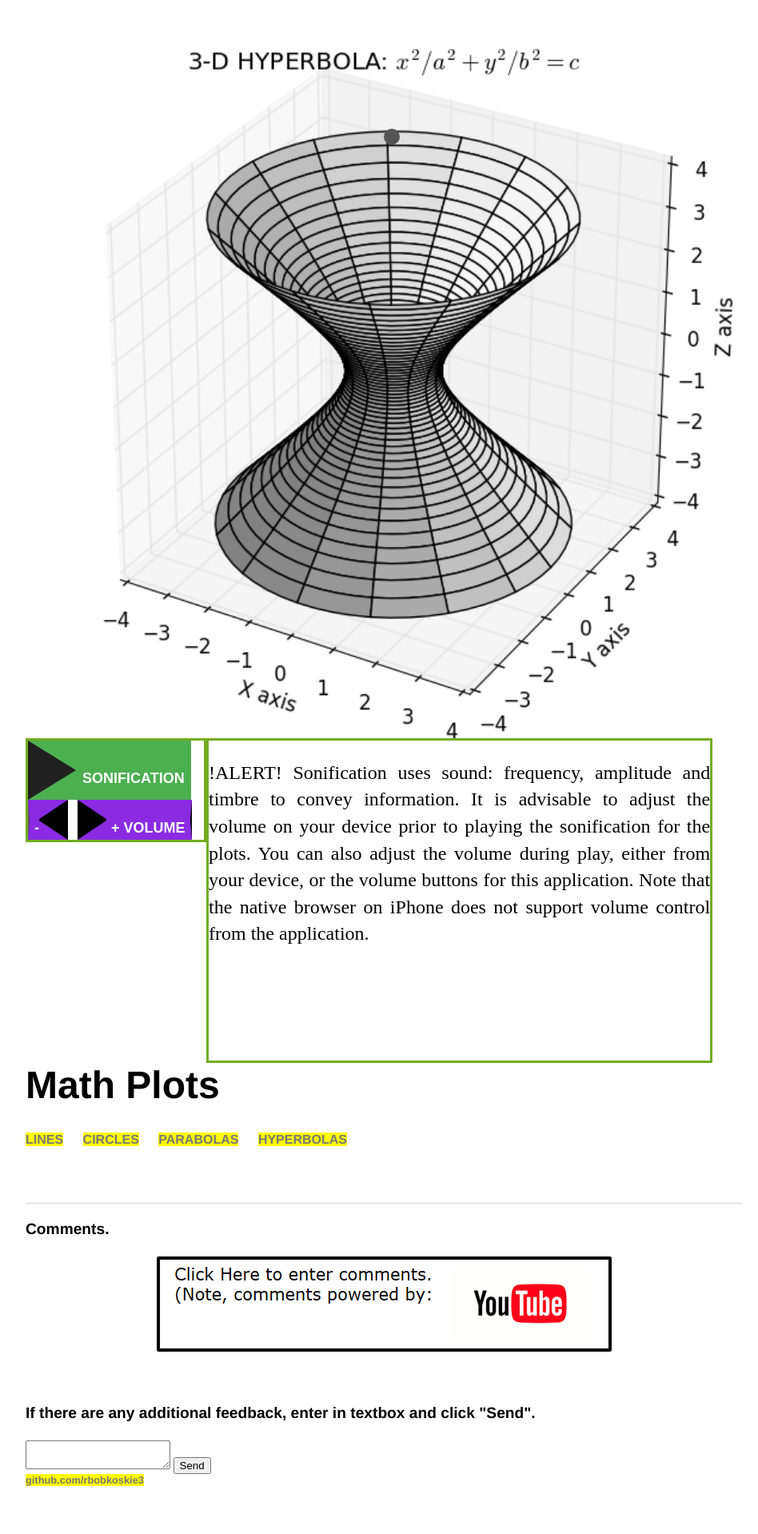
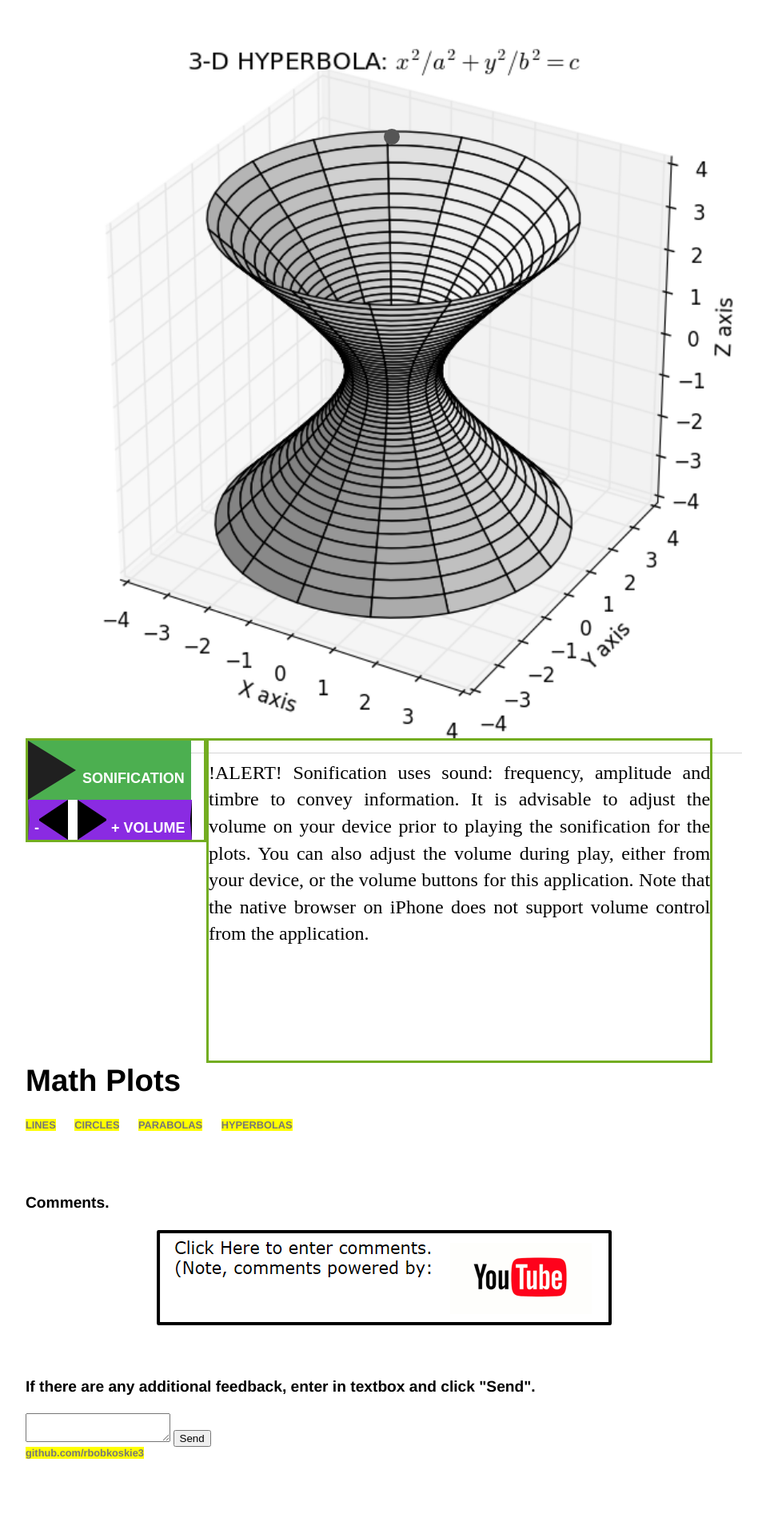
Before and after one commit to rbobkoskie3/rbobkoskie3.github.io, a Jekyll site: the page built from index.html, in a window 1280 px wide. Shown: the part 820-2738 px from the top of the page at 80% size, without its empty margins (160-1108 px from the left). Built offline with Jekyll 4.4.1, drawn with Linux system fonts in a browser that asks for light colours; after the commit the page ends 2704 px from its top, so only the background shows below that.

Commit message:
Add files via upload

```diff
--- a/_layouts/default.html
+++ b/_layouts/default.html
@@ -86,6 +86,7 @@
 		</div><!-- /.container -->
                 <br>
 
+                <footer>
                     <h1>Math Plots</h1>
                     <nav><ul>
                         <li><a href="/line" target="_self">LINES</a></li>
@@ -95,7 +96,6 @@
                     </ul></nav>
                     <br><br><br>
 
-                <footer>
                     <ul>
                         <p>Comments.</p>
                         <a href="https://youtu.be/x54uVowlfMU" target="_blank">
```
Lines whose indentation alone changed are shown as unchanged.
